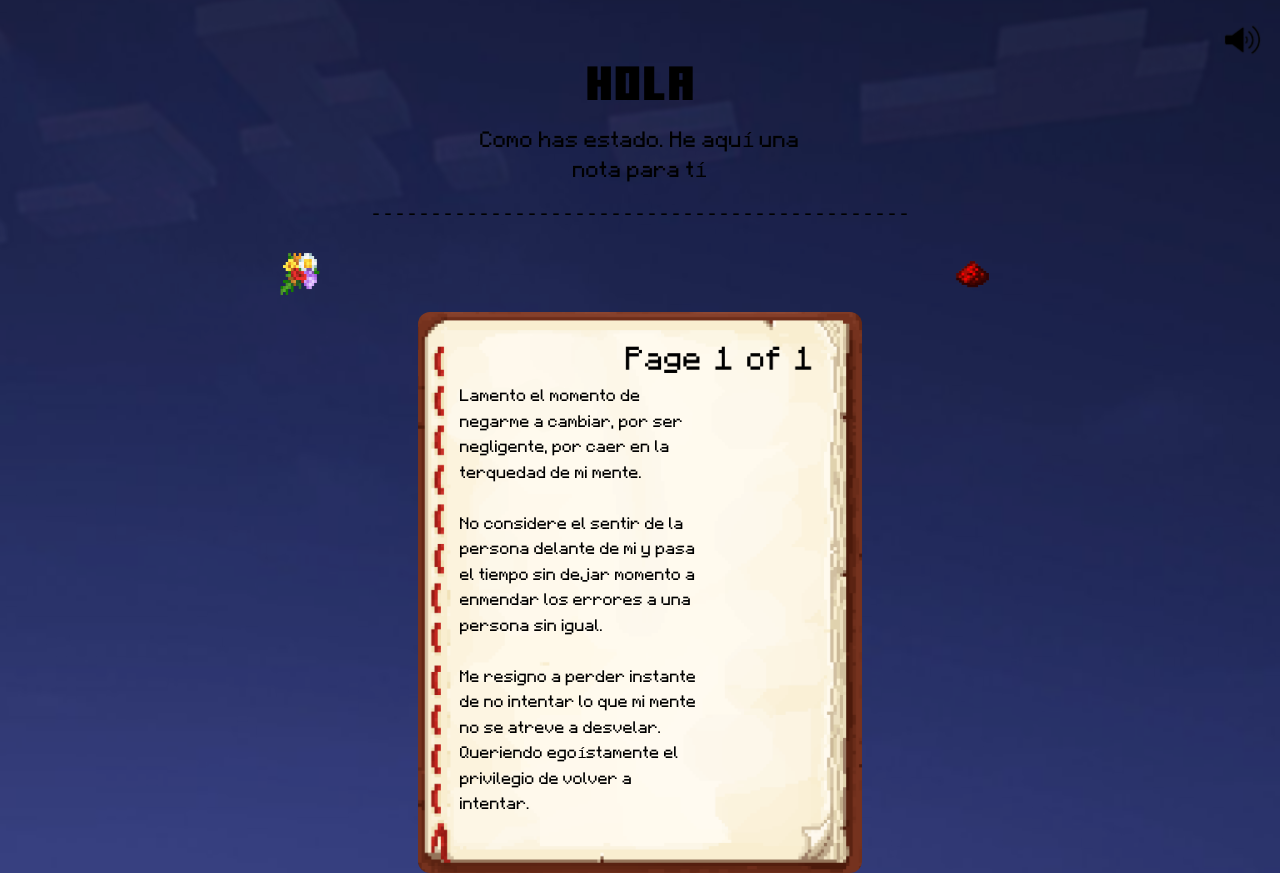
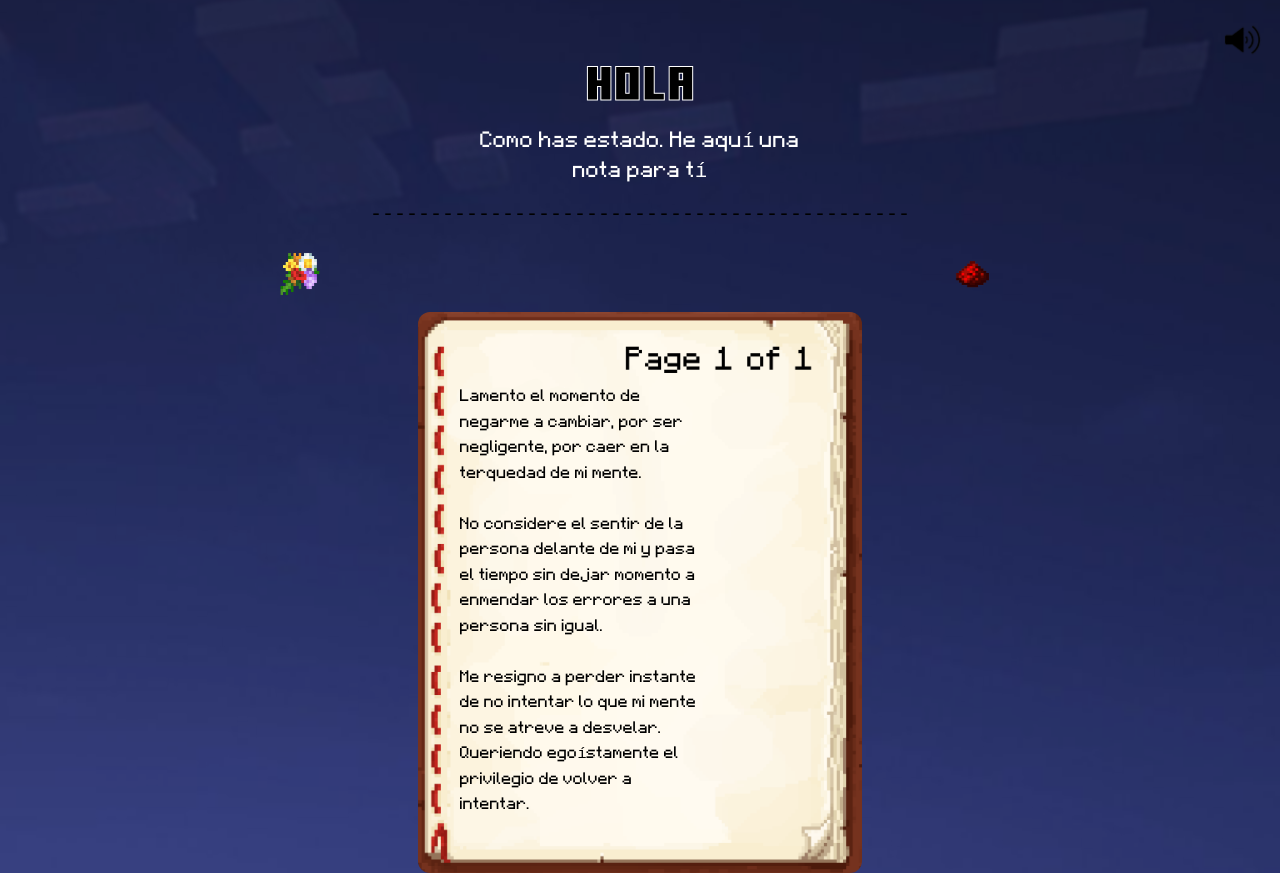
Before and after one commit to Matheuzz-underdog/SFALL, a plain HTML site: page index.html in a window 1280 px wide. Shown: the top 873 px of the page. Drawn offline with Linux system fonts and the light colour scheme.

Commit message:
Cambio en colores

```diff
--- a/styles.css
+++ b/styles.css
@@ -101,12 +101,13 @@ button {
 .encabezado h1 {
     font-size: clamp(36px, 11vw, 48px);
     line-height: 1;
+    -webkit-text-stroke: 1px white
 }
 .encabezado p {
     font-size: 20px;
     line-height: 1.5;
     max-width: 353px;
-    color: #000;;
+    color: #ffffff;;
 }
 
 .separador {
```
